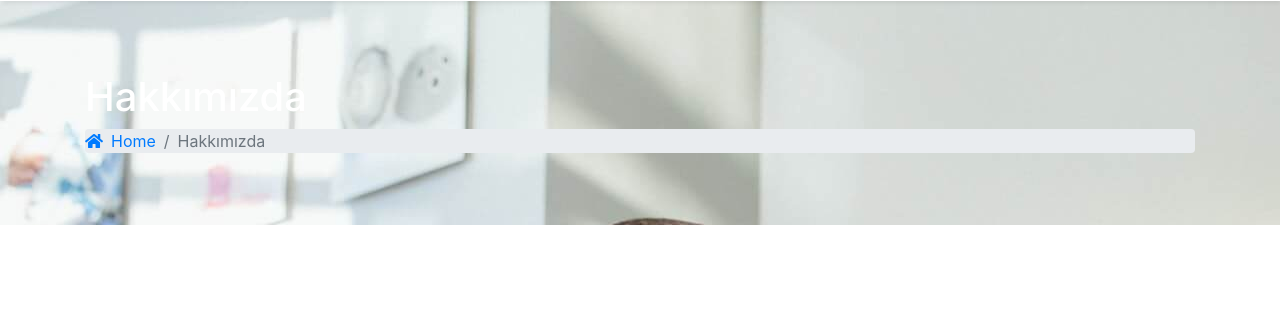
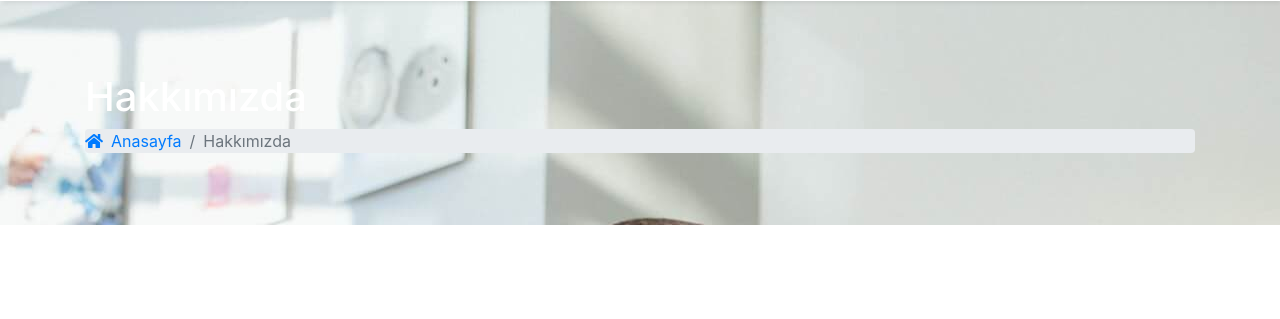
Before and after one commit to neco1982/bayarobDjango, a Django app: page /about/ in a window 1280 px wide. Shown: the part 129-448 px from the top of the page. Run offline with Django 3.2, Linux system fonts and the light colour scheme; some libraries are stand-ins or nearby versions.

Commit message:
changed about

```diff
--- a/templates/about.html
+++ b/templates/about.html
@@ -8,7 +8,7 @@
         <!-- Breadcrumb-->
         <nav aria-label="breadcrumb">
           <ol class="breadcrumb bg-none mb-0 p-0">
-            <li class="breadcrumb-item pl-0"><a href="index.html"> <i class="fas fa-home mr-2"></i>Home</a></li>
+            <li class="breadcrumb-item pl-0"><a href="index.html"> <i class="fas fa-home mr-2"></i>Anasayfa</a></li>
             <li class="breadcrumb-item active" aria-current="page">Hakkımızda</li>
           </ol>
         </nav>
```
Also changed, not shown: requirements.txt (deleted, +0 -27 lines).
